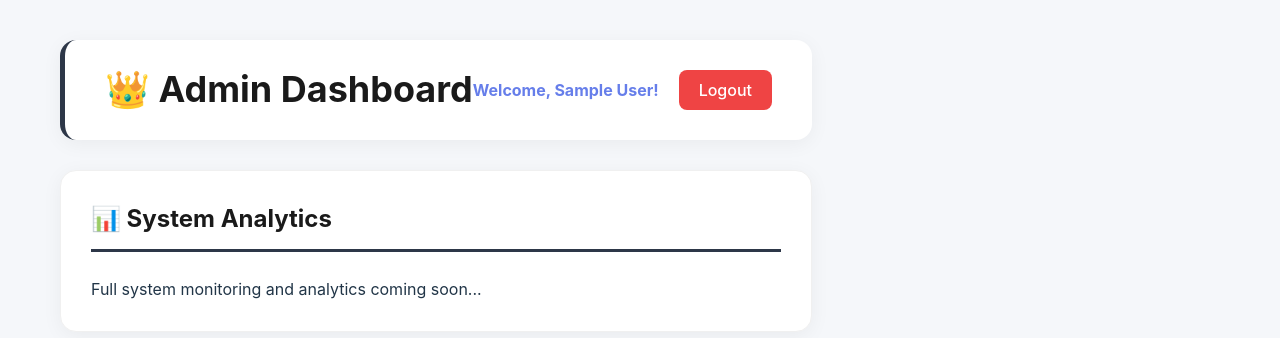
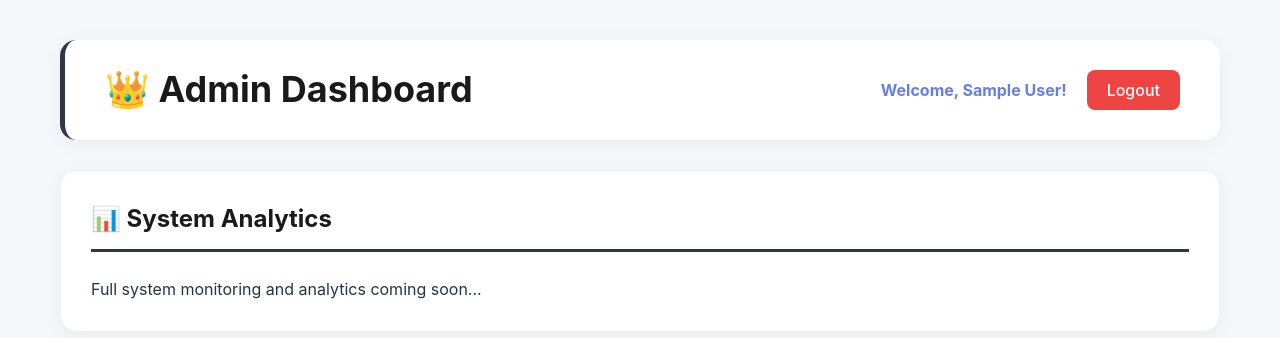
Before and after one commit to Rudhra-06/StudyNestAI_client, a React (Vite) app: page /dashboard in a window 1280 px wide. Shown: the top 338 px of the page. Built offline with nearby package versions, Linux system fonts and the light colour scheme; sample sign-in values are in the browser's storage.

Commit message:
Fix: Full screen width for dashboards

```diff
--- a/src/styles/global.css
+++ b/src/styles/global.css
@@ -8,6 +8,9 @@ body {
   font-family: 'Inter', 'Segoe UI', Tahoma, Geneva, Verdana, sans-serif;
   background: #f5f7fa;
   min-height: 100vh;
+  margin: 0;
+  padding: 0;
+  overflow-x: hidden;
 }
 
 .auth-container {
@@ -142,9 +145,12 @@ body {
 
 .dashboard-container {
   padding: 40px 60px;
-  width: 100%;
+  width: 100vw;
+  max-width: 100%;
   background: #f5f7fa;
   min-height: 100vh;
+  margin: 0;
+  box-sizing: border-box;
 }
 
 .dashboard-header {
@@ -157,6 +163,7 @@ body {
   justify-content: space-between;
   align-items: center;
   border-left: 5px solid #2d3748;
+  width: 100%;
 }
 
 .dashboard-header h1 {
@@ -168,8 +175,9 @@ body {
 .dashboard-grid {
   display: grid;
   grid-template-columns: repeat(2, 1fr);
-  gap: 25px;
+  gap: 30px;
   margin-bottom: 30px;
+  width: 100%;
 }
 
 .card {
@@ -179,6 +187,7 @@ body {
   box-shadow: 0 4px 20px rgba(0,0,0,0.05);
   transition: all 0.3s;
   border: 1px solid #f0f0f0;
+  width: 100%;
 }
 
 .card:hover {
```
